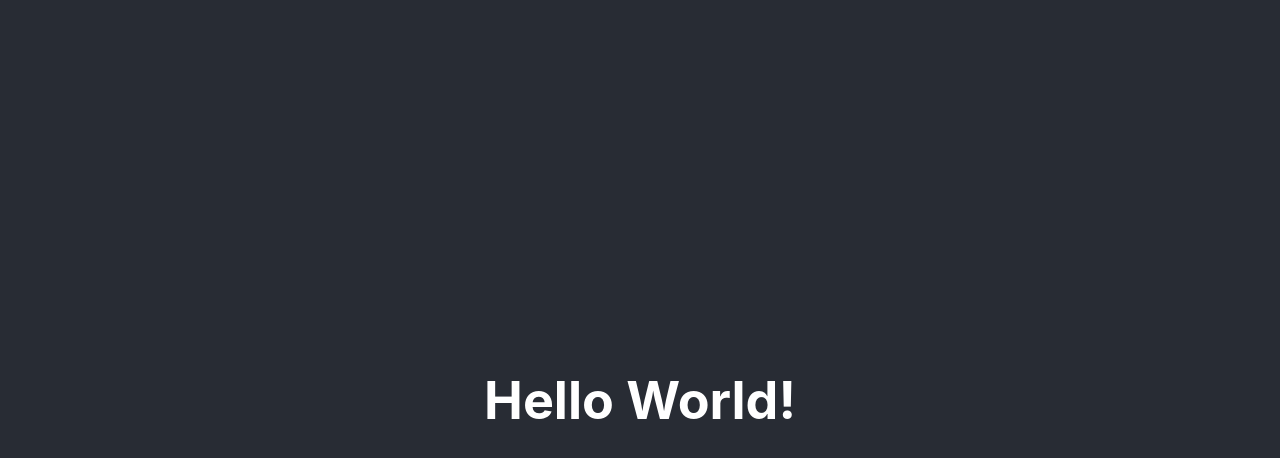
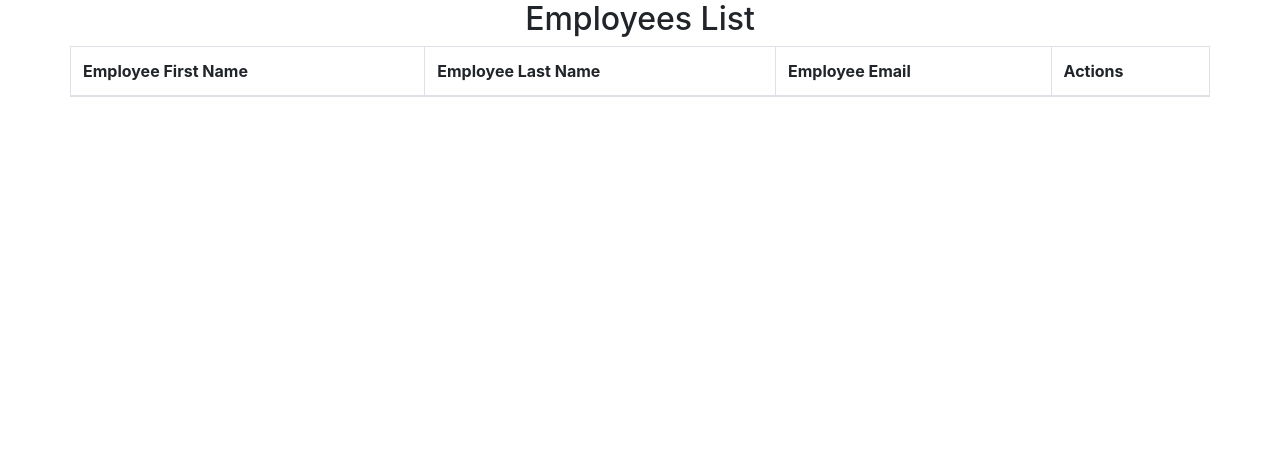
Before and after one commit to azhar-azad/employee-management-app, a React (Create React App) app in the folder emp-mgmt-react-app/: page / in a window 1280 px wide. Shown: the top 458 px of the page. Built offline with nearby package versions, Linux system fonts and the light colour scheme.

Commit message:
ListEmployeeComponent created

```diff
--- a/emp-mgmt-react-app/src/App.js
+++ b/emp-mgmt-react-app/src/App.js
@@ -1,12 +1,10 @@
-import logo from './logo.svg';
 import './App.css';
+import ListEmployeeComponent from "./components/ListEmployeeComponent";
 
 function App() {
   return (
-    <div className="App">
-      <header className="App-header">
-        <h1>Hello World!</h1>
-      </header>
+    <div className="container">
+      <ListEmployeeComponent />
     </div>
   );
 }
--- /dev/null
+++ b/emp-mgmt-react-app/src/components/ListEmployeeComponent.jsx
@@ -0,0 +1,46 @@
+import React, { Component } from 'react';
+
+class ListEmployeeComponent extends Component {
+
+  constructor(props) {
+    super(props);
+
+    this.state = {
+      employees: []
+    }
+  }
+
+  render() {
+    return (
+      <div>
+        <h2 className="text-center">Employees List</h2>
+        <div className="row">
+          <table className="table table-striped table-bordered">
+            <thead>
+              <tr>
+                <th>Employee First Name</th>
+                <th>Employee Last Name</th>
+                <th>Employee Email</th>
+                <th>Actions</th>
+              </tr>
+            </thead>
+            <tbody>
+            {
+              this.state.employees.map(
+                employee =>
+                  <tr key={ employee.id }>
+                    <td>{ employee.firstName }</td>
+                    <td>{ employee.lastName }</td>
+                    <td>{ employee.email }</td>
+                  </tr>
+              )
+            }
+            </tbody>
+          </table>
+        </div>
+      </div>
+    );
+  }
+}
+
+export default ListEmployeeComponent;
--- a/emp-mgmt-react-app/src/index.js
+++ b/emp-mgmt-react-app/src/index.js
@@ -3,6 +3,7 @@
 import './index.css';
 import App from './App';
 import reportWebVitals from './reportWebVitals';
+import 'bootstrap/dist/css/bootstrap.min.css';
 
 ReactDOM.render(
   <React.StrictMode>
```
